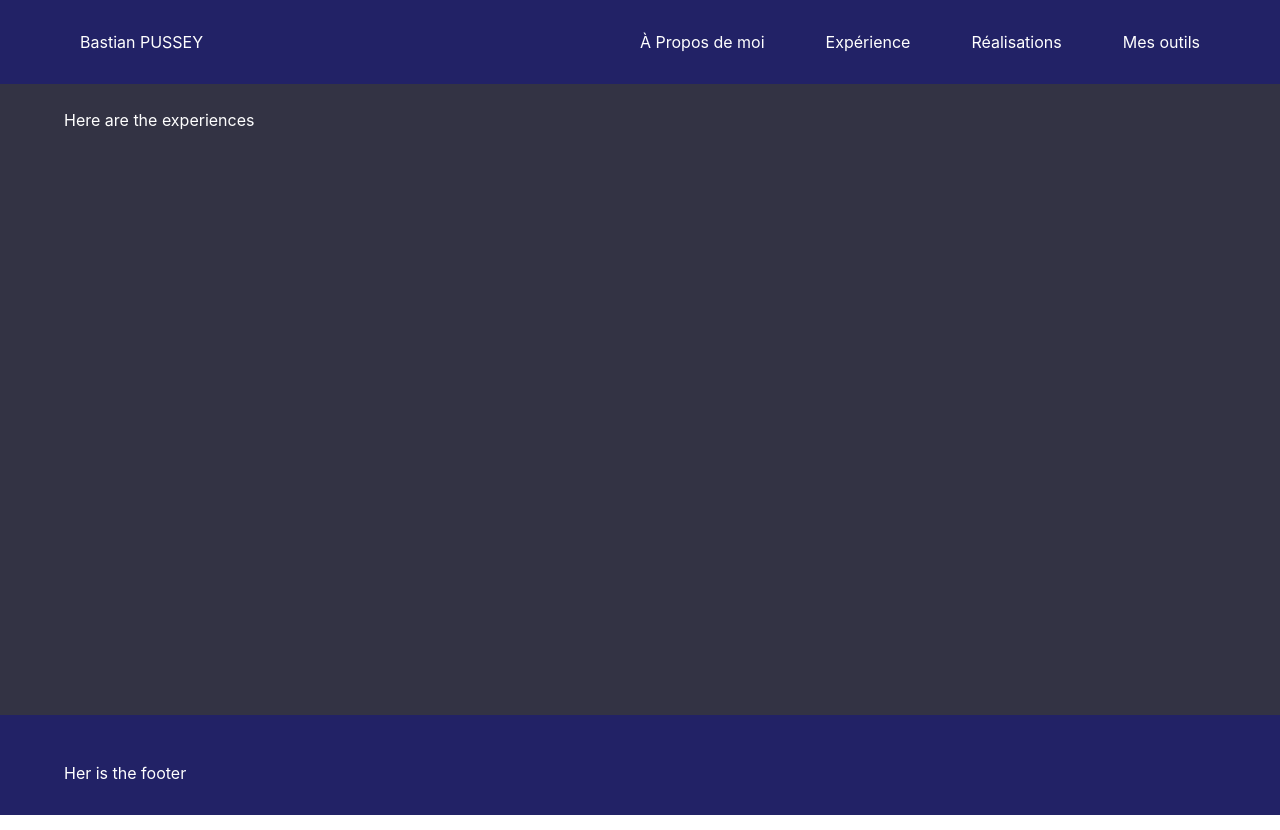
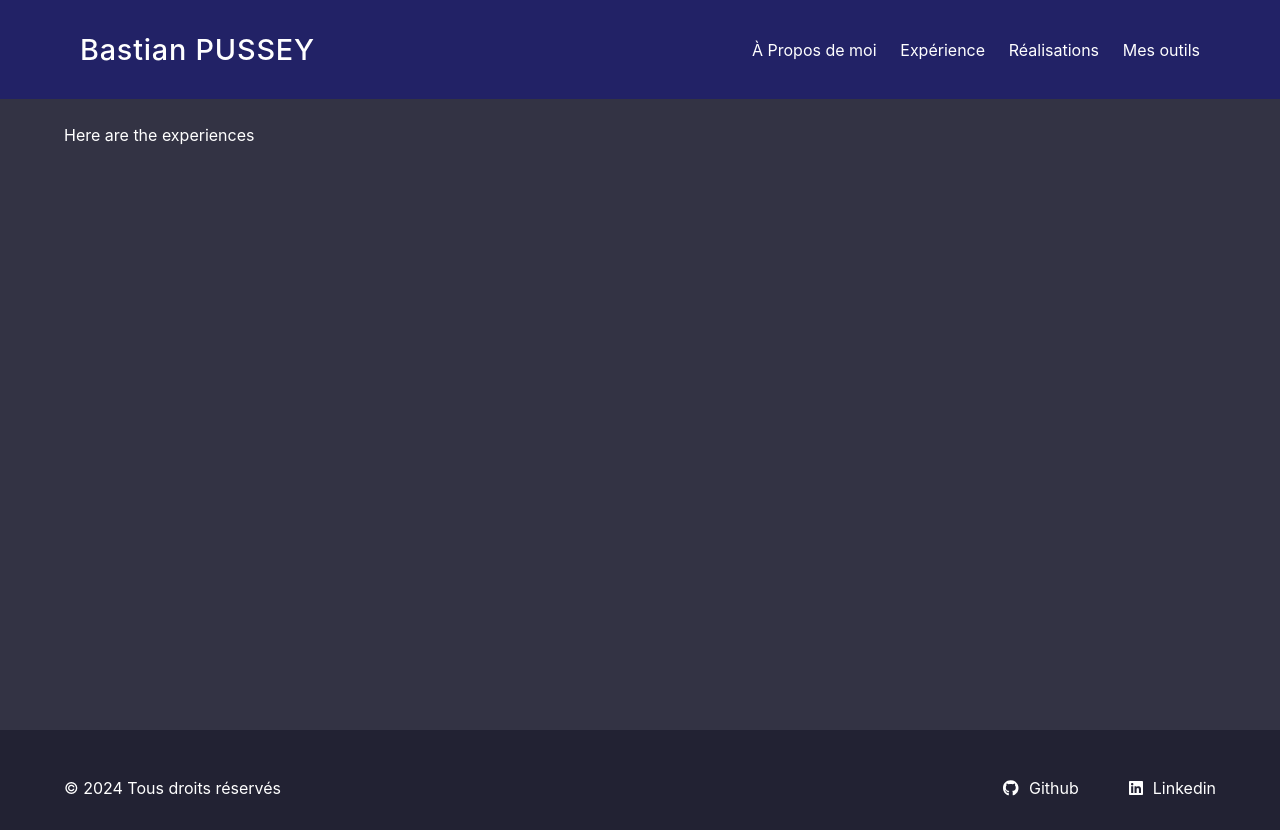
Before and after one commit to BastianGH/Portfolio, a React (Create React App) app in the folder frontend/: page /experience in a window 1280 px wide. Built offline with nearby package versions, Linux system fonts and the light colour scheme.

Commit message:
correction header footer

```diff
--- a/frontend/package.json
+++ b/frontend/package.json
@@ -3,6 +3,11 @@
   "version": "0.1.0",
   "private": true,
   "dependencies": {
+    "@fortawesome/fontawesome-svg-core": "^6.6.0",
+    "@fortawesome/free-brands-svg-icons": "^6.6.0",
+    "@fortawesome/free-regular-svg-icons": "^6.6.0",
+    "@fortawesome/free-solid-svg-icons": "^6.6.0",
+    "@fortawesome/react-fontawesome": "^0.2.2",
     "@testing-library/jest-dom": "^5.17.0",
     "@testing-library/react": "^13.4.0",
     "@testing-library/user-event": "^13.5.0",
--- a/frontend/src/Layout/Footer/Footer.css
+++ b/frontend/src/Layout/Footer/Footer.css
@@ -1,4 +1,17 @@
 footer {
   padding: 3rem 5% 2rem;
-  background-color: #226;
+  background-color: #223;
+  display: flex;
+  justify-content: space-between;
 }
+
+.link-container {
+  display: flex;
+  gap: 50px;
+}
+
+.footer-link {
+  display: flex;
+  align-items: center;
+  gap: 10px;
+}
--- a/frontend/src/Layout/Footer/Footer.js
+++ b/frontend/src/Layout/Footer/Footer.js
@@ -1,10 +1,26 @@
-import './Footer.css';
+import "./Footer.css";
+import { FontAwesomeIcon } from "@fortawesome/react-fontawesome";
+import { faGithub } from "@fortawesome/free-brands-svg-icons";
+import { faLinkedin } from "@fortawesome/free-brands-svg-icons";
 
 function Footer() {
   return (
-      <footer className="footer">
-        Her is the footer
-      </footer>
+    <footer className="footer">
+      <span>© 2024 Tous droits réservés</span>
+      <div className="link-container">
+        <a className="footer-link" href="https://github.com/BastianGH">
+          <FontAwesomeIcon icon={faGithub} />
+          <span>Github</span>
+        </a>
+        <a
+          className="footer-link"
+          href="https://www.linkedin.com/in/bastian-pussey-483789225/"
+        >
+          <FontAwesomeIcon icon={faLinkedin} />
+          <span>Linkedin</span>
+        </a>
+      </div>
+    </footer>
   );
 }
 
--- a/frontend/src/Layout/Header/Header.css
+++ b/frontend/src/Layout/Header/Header.css
@@ -5,8 +5,13 @@
   background-color: #226;
 }
 
+.title-name {
+  font-size: 1.8rem;
+  font-weight: 500;
+  letter-spacing: 0.05rem;
+}
 .header-nav {
-  width: 50%;
+  width: 40%;
 }
 
 .header-nav-list {
--- a/frontend/src/Layout/Header/Header.js
+++ b/frontend/src/Layout/Header/Header.js
@@ -4,7 +4,9 @@
 function Header() {
   return (
     <header className="header">
-      <NavLink to="/">Bastian PUSSEY</NavLink>
+      <NavLink to="/">
+        <span className="title-name">Bastian PUSSEY</span>
+      </NavLink>
       <nav className="header-nav">
         <ul className="header-nav-list">
           <li>
--- a/frontend/src/pages/Home/home.css
+++ b/frontend/src/pages/Home/home.css
@@ -27,8 +27,8 @@
 }
 
 .section-subcontainer img {
-  max-height: 400px;
-  object-fit: cover;
+  max-height: 450px;
+  object-fit: scale-down;
   background-color: #339;
   border-radius: 20px;
 }
```
Also changed, not shown: 1 other file (tests, documents, lock files or other folders).
